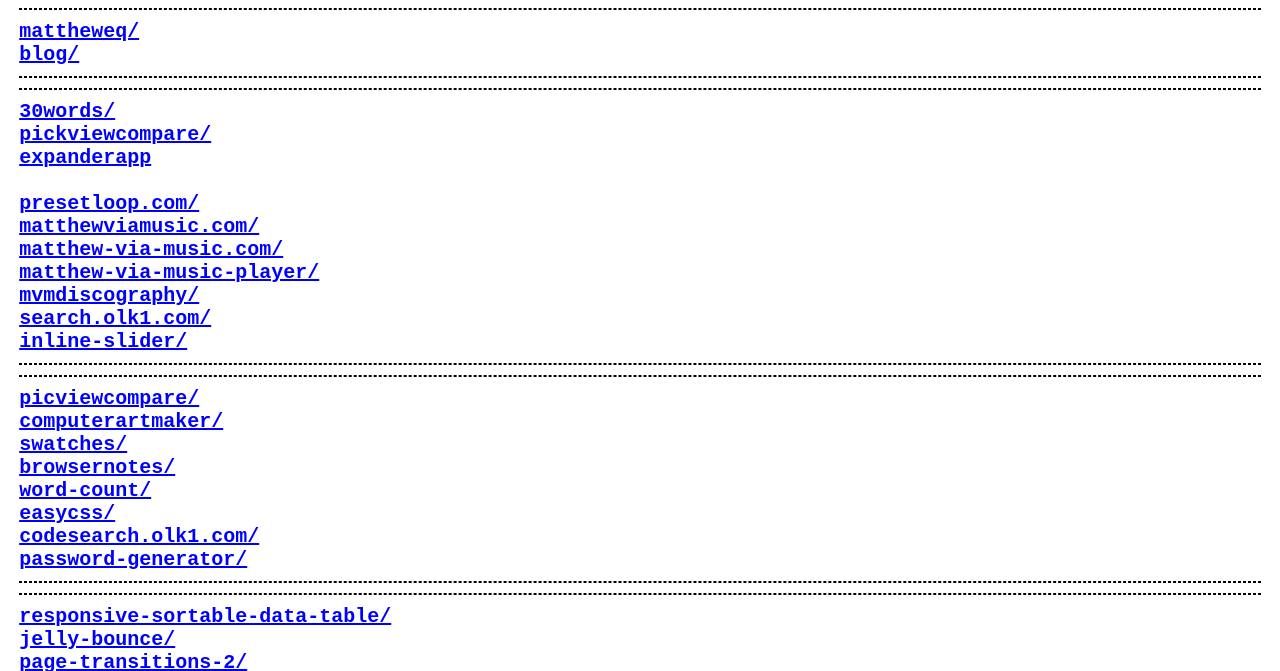
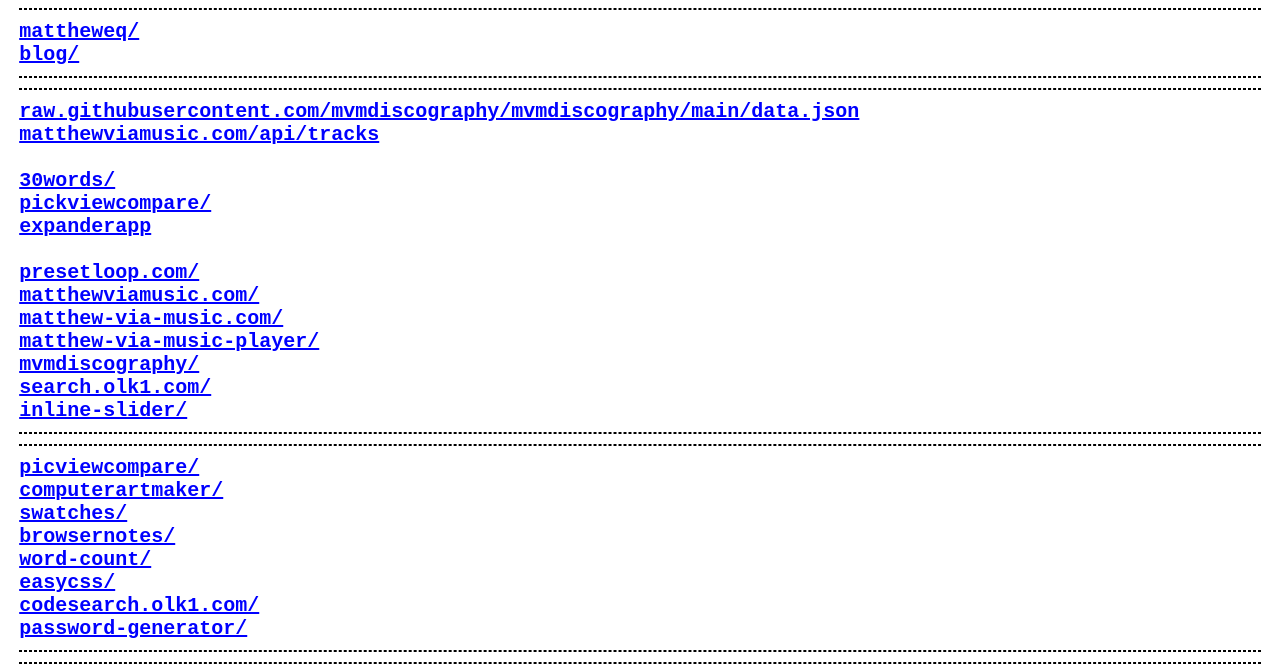
Before and after one commit to mattheweq/live-projects, a plain HTML site: page index.html in a window 1280 px wide. Shown: the part 101-772 px from the top of the page. Drawn offline with Linux system fonts and the light colour scheme.

Commit message:
add mvm album/track data apis

```diff
--- a/index.html
+++ b/index.html
@@ -42,8 +42,12 @@
 <a target="_blank" href="https://mattheweq.github.io/">Portfolio</a>
 <a target="_blank" href="https://mattheweq.github.io/blog/">https://mattheweq.github.io/blog/</a>
 
+
 <hr>
 <hr>
+<a href="https://raw.githubusercontent.com/mvmdiscography/mvmdiscography.github.io/main/data.json">Public API Basic</a>
+<a href="https://matthewviamusic.com/api/tracks">Public API Full</a>
+<br />
 <a target="_blank" href="https://30words.github.io/">https://30words.github.io/</a>
 <a target="_blank" href="https://pickviewcompare.github.io/">https://pickviewcompare.github.io/</a>
 <a target="_blank" href="https://expanderapp.github.io">https://expanderapp.github.io</a>
```
